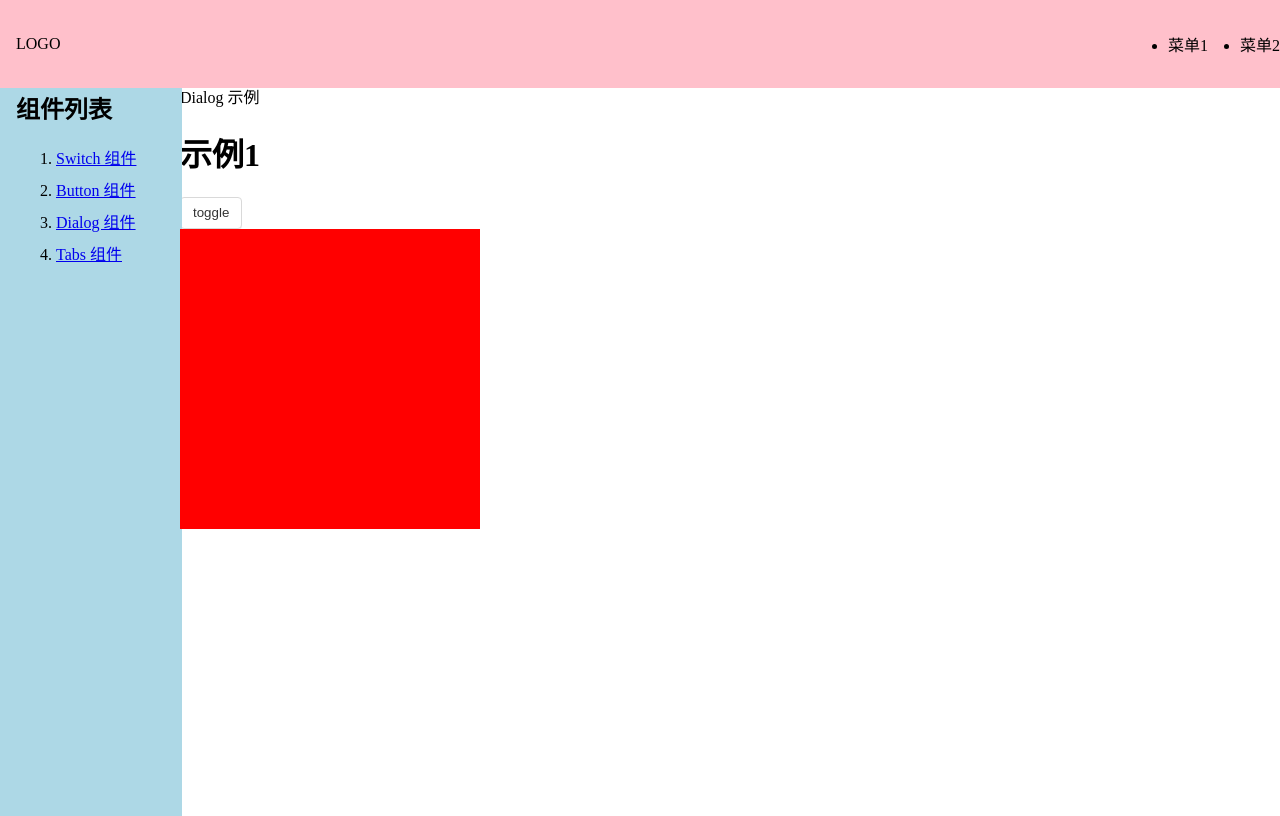
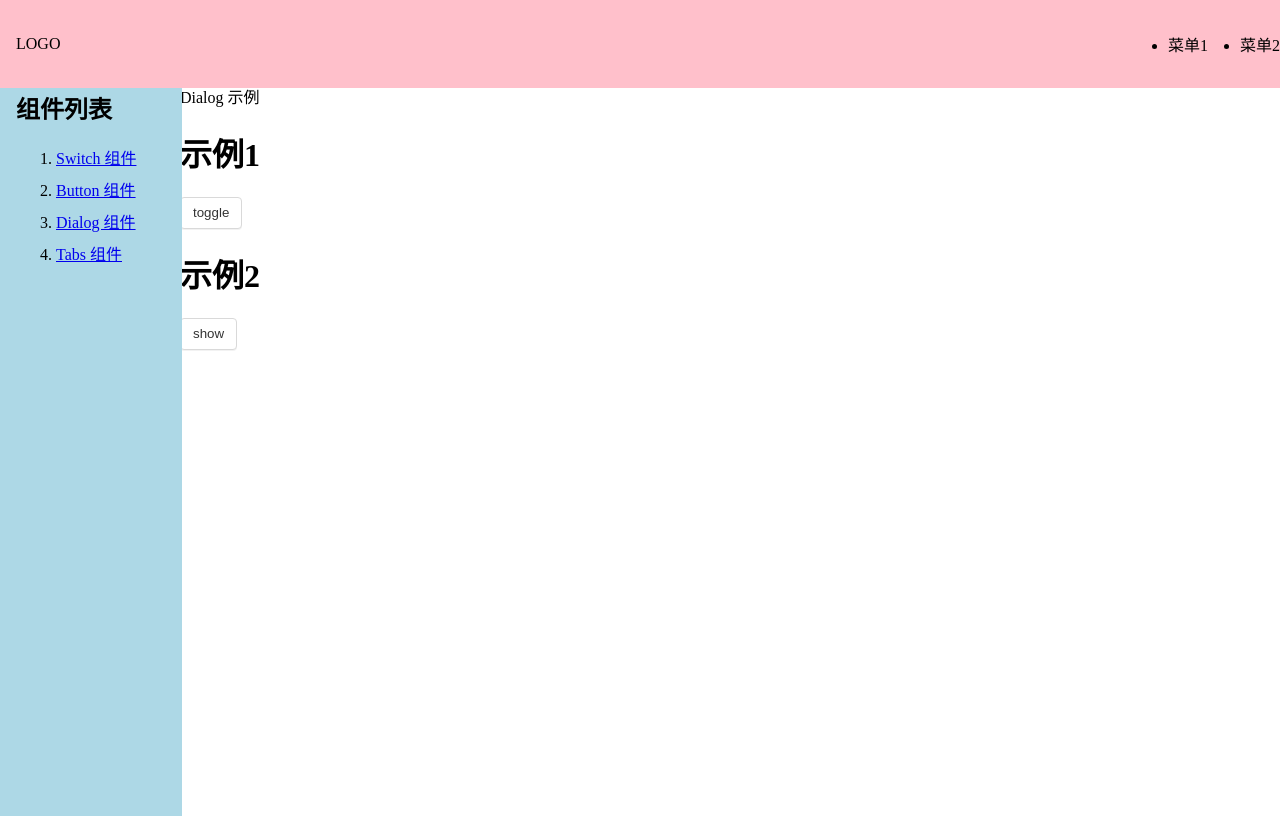
Before and after one commit to HugoAtGithub/titi-for-vue3, a Vue app: page /#/doc/dialog in a window 1280 px wide. Built offline with nearby package versions, Linux system fonts and the light colour scheme.

Commit message:
openDialog 一句话打开 Dialog

```diff
--- a/src/components/DialogDemo.vue
+++ b/src/components/DialogDemo.vue
@@ -2,7 +2,6 @@
   <div> Dialog 示例</div>
   <h1>示例1</h1>
   <Button @click="toggle">toggle</Button>
-  <div style="position: relative; z-index: 1">
   <Dialog v-model:visible="x" :closeOnClickOverlay="true" :ok="f1" :cancel="f2">
     <template v-slot:title>
       <strong>加粗的标题</strong>
@@ -12,15 +11,15 @@
       <div>hi2</div>
     </template>
   </Dialog>
-  </div>
-  <div style="position: relative; z-index: 2; width: 300px; height: 300px; background: red;"></div>
-
+  <h1>示例2</h1>
+  <Button @click="showDialog">show</Button>
 </template>
 
 <script lang="ts">
 import Dialog from '../lib/Dialog.vue'
 import Button from '../lib/Button.vue'
-import {ref} from 'vue'
+import {ref, h} from 'vue'
+import {openDialog} from '../lib/openDialog'
 
 export default {
   components: {
@@ -39,7 +38,19 @@ export default {
     const f2 = () => {
       console.log('click cancel')
     }
-    return {x, toggle, f1, f2}
+    const showDialog = () => {
+      openDialog({
+        title: h('strong', {}, '标题'),
+        content: '你好',
+        ok() {
+          console.log('ok')
+        },
+        cancel() {
+          console.log('cancel')
+        }
+      })
+    }
+    return {x, toggle, f1, f2, showDialog}
   }
 }
 
--- a/src/lib/Dialog.vue
+++ b/src/lib/Dialog.vue
@@ -59,9 +59,8 @@ export default {
       }
     }
     const cancel = () => {
-      if (props.cancel?.() !== false) {
-        close()
-      }
+      props.cancel?.()
+      close()
     }
     return {close, onClickOverlay, ok, cancel}
   }
--- /dev/null
+++ b/src/lib/openDialog.ts
@@ -0,0 +1,32 @@
+import Dialog from './Dialog.vue'
+import {createApp, h} from 'vue'
+
+
+export const openDialog = (options) => {
+    const {title, content, ok, cancel} = options;
+    const div = document.createElement('div')
+    document.body.appendChild(div)
+    const app = createApp({
+        render() {
+            return h(
+                Dialog,
+                {
+                    visible: true,
+                    "onUpdate:visible": (newVisible) => {
+                        if (newVisible === false) {
+                            close()
+                        }
+                    },
+                    ok,
+                    cancel
+                },
+                {title, content}
+            )
+        }
+    });
+    app.mount(div)
+    const close = () => {
+        app.unmount(div);
+        div.remove()
+    }
+}
```
Lines whose indentation alone changed are shown as unchanged.
